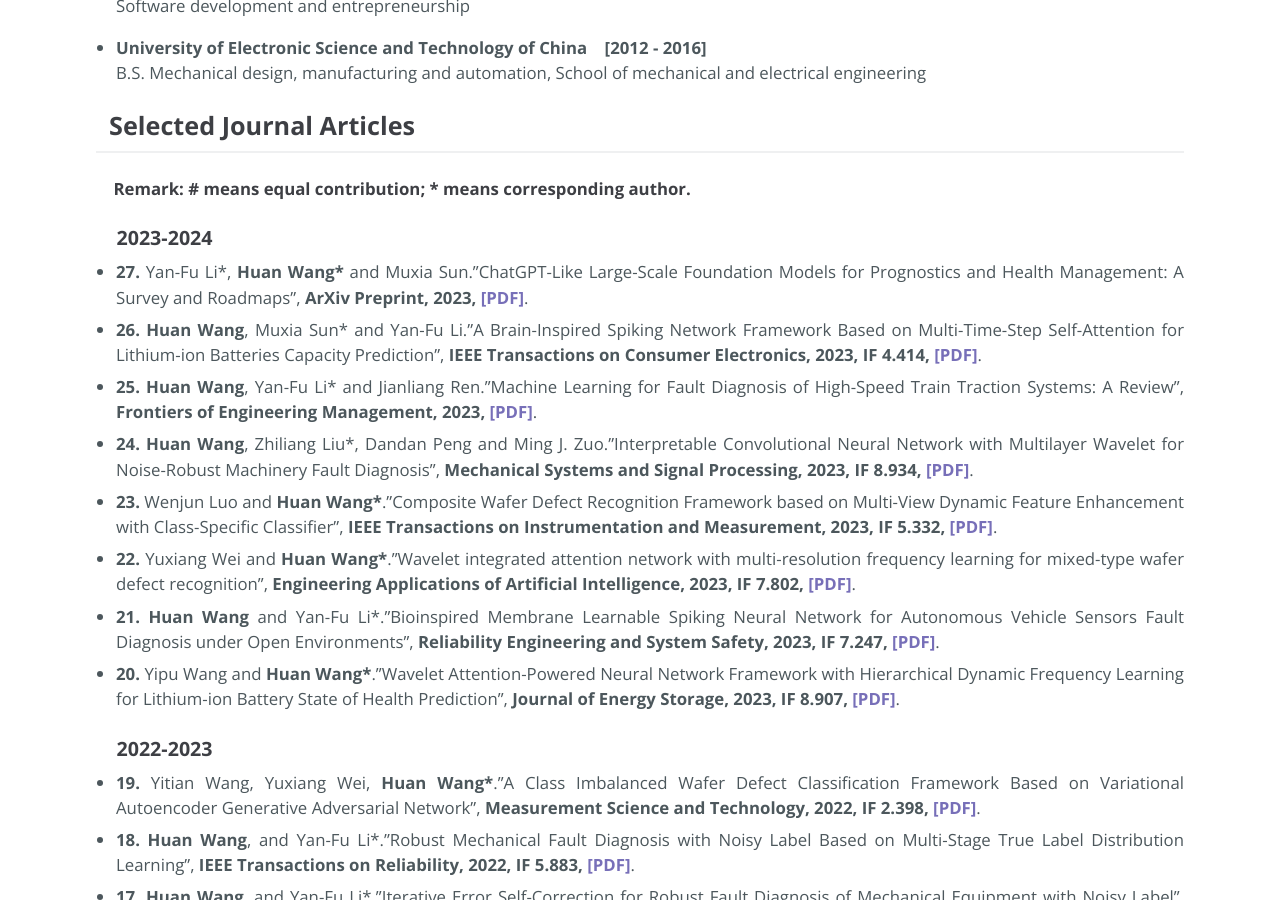
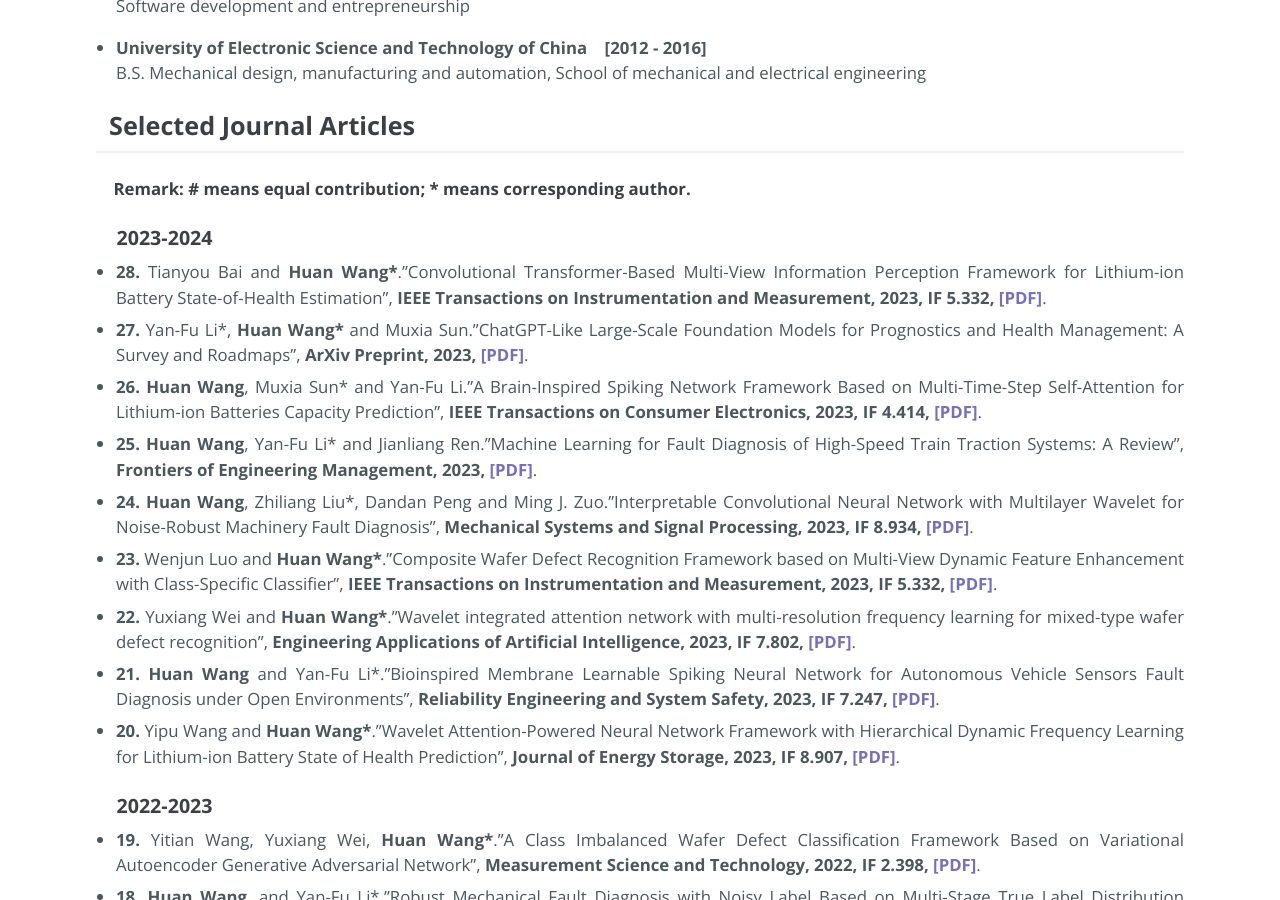
Before and after one commit to WH-HuanWang/WH-HuanWang.github.io, a Jekyll site: the page built from index.md, in a window 1280 px wide and 900 px high, scrolled down 1415 px. Built offline with Jekyll 4.4.1, drawn with Linux system fonts in a browser that asks for light colours.

Commit message:
Update index.md

```diff
--- a/index.md
+++ b/index.md
@@ -55,7 +55,7 @@ B.S. Mechanical design, manufacturing and automation, School of mechanical and e
 #### &nbsp;&nbsp;&nbsp; <b>Remark: # means equal contribution; * means corresponding author.</b>
 
 ### &nbsp;&nbsp;&nbsp; <b>2023-2024</b>
-
+* <b>28. </b>Tianyou Bai and <b>Huan Wang*</b>."Convolutional Transformer-Based Multi-View Information Perception Framework for Lithium-ion Battery State-of-Health Estimation", <b>IEEE Transactions on Instrumentation and Measurement, 2023, IF 5.332, [[PDF]](https://ieeexplore.ieee.org/xpl/RecentIssue.jsp?punumber=19)</b>.
 * <b>27. </b>Yan-Fu Li*, <b>Huan Wang*</b> and Muxia Sun."ChatGPT-Like Large-Scale Foundation Models for Prognostics and Health Management: A Survey and Roadmaps", <b>ArXiv Preprint, 2023, [[PDF]](https://arxiv.org/abs/2305.06472)</b>.
 * <b>26. Huan Wang</b>, Muxia Sun* and Yan-Fu Li."A Brain-Inspired Spiking Network Framework Based on Multi-Time-Step Self-Attention for Lithium-ion Batteries Capacity Prediction", <b>IEEE Transactions on Consumer Electronics, 2023, IF 4.414, [[PDF]](https://ieeexplore.ieee.org/xpl/RecentIssue.jsp?punumber=30)</b>.
 * <b>25. Huan Wang</b>, Yan-Fu Li* and Jianliang Ren."Machine Learning for Fault Diagnosis of High-Speed Train Traction Systems: A Review", <b>Frontiers of Engineering Management, 2023, [[PDF]](https://journal.hep.com.cn/fem/EN/10.1007/s42524-023-0256-2)</b>.
```
